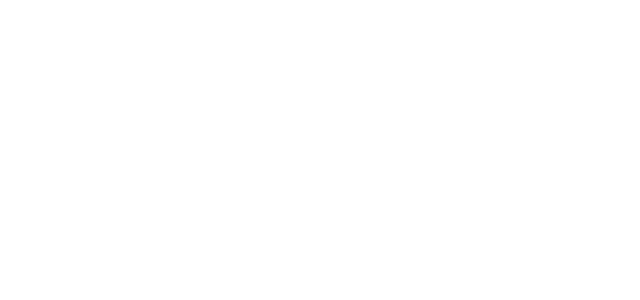
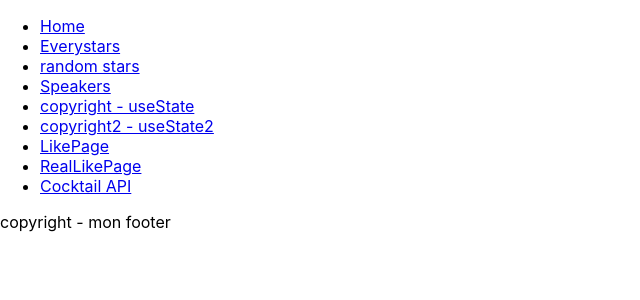
Before and after one commit to v-ina/exo-react-celebrites, a React (Create React App) app: page /cocktail in a window 1280 px wide. Before the commit this address had no page. Shown: the top 300 px of the page, without its empty margins (0-640 px from the left). Built offline with nearby package versions, Linux system fonts and the light colour scheme; no server answers.

Commit message:
use fetch

```diff
--- a/src/App.js
+++ b/src/App.js
@@ -8,6 +8,7 @@ import CopyrightPage from "./pages/CopyrightPage";
 import CopyrightPage2 from "./pages/Copyright2Page";
 import LikePage from "./pages/LikePage";
 import RealLikePage from "./pages/RealLikePage";
+import Cocktail from "./pages/Cocktail";
 
 
 function App() {
@@ -23,6 +24,7 @@ function App() {
         <Route path="/copyright2" element={<CopyrightPage2 />} />
         <Route path="/like" element={<LikePage />} />
         <Route path="/reallike" element={<RealLikePage />} />
+        <Route path="/cocktail" element={<Cocktail />} />
       </Routes>
     </BrowserRouter>
   );
--- a/src/components/Header.jsx
+++ b/src/components/Header.jsx
@@ -37,6 +37,9 @@ function Header ({currentPage}){
                 <li>
                     <Link to='/reallike'>RealLikePage</Link>
                 </li>
+                <li>
+                    <Link to='/cocktail'>Cocktail API</Link>
+                </li>
             </ul>
         </nav>
     )
--- /dev/null
+++ b/src/pages/Cocktail.jsx
@@ -0,0 +1,26 @@
+import Header from '../components/Header'
+import Footer from '../components/Footer'
+
+function Cocktail(){
+
+
+    // on va recuperer API par ce lien
+    fetch("https://www.thecocktaildb.com/api/json/v1/1/search.php?s=")
+    // attend jusuqu'a fonction fetch() finit son travail(qu'il recupere)
+    // et apres, on vas changer cette donnee à json
+    .then((response)=>{
+        return response.json()
+    })
+    .then((json)=>{
+        console.log(json);
+    })
+
+    return(
+        <>
+            <Header />
+            <Footer />
+        </>
+    )
+}
+
+export default Cocktail
--- a/src/pages/RealLikePage.jsx
+++ b/src/pages/RealLikePage.jsx
@@ -56,6 +56,7 @@ function RealLikePage(){
                 <button onClick={clickHandle} disabled={displayMessage ? true : false}>Like</button>
                 <p>liked : {likeCount} fois</p>
                 {/* <p>{message}</p> */}
+
             </main>
             <Footer />
         </>
```
